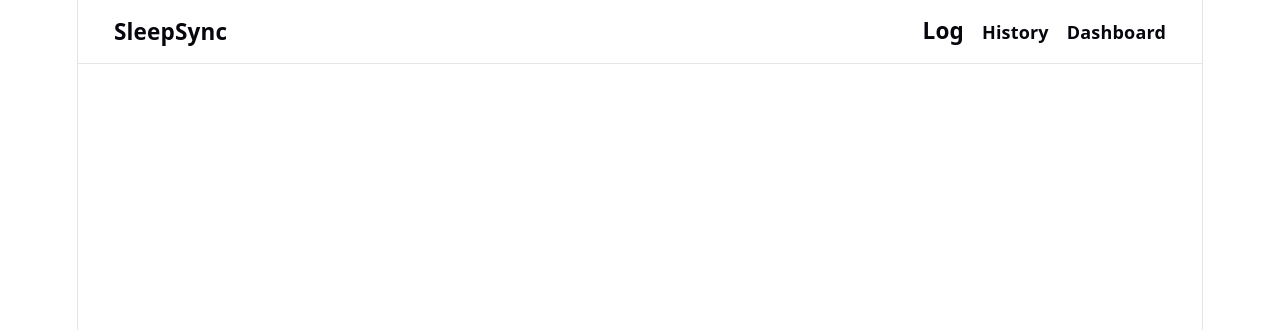
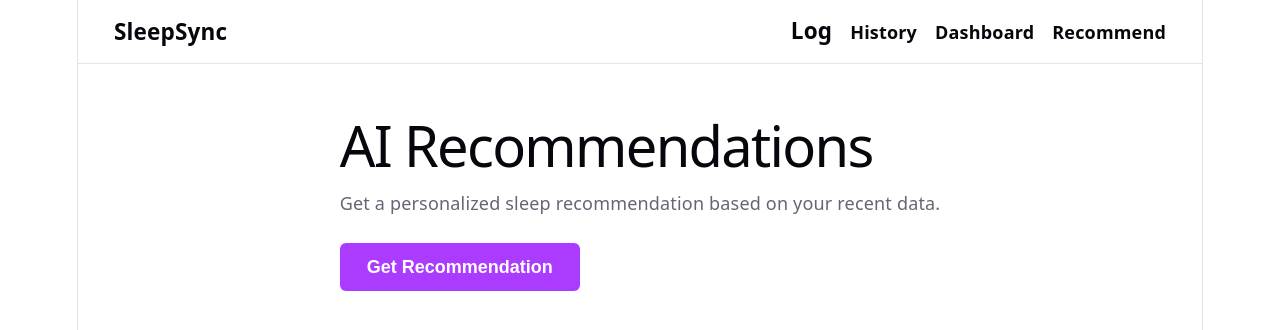
Before and after one commit to dennisjoseph2025/SayOne-Task, a React app in the folder frontend/: page /recommend in a window 1280 px wide. Shown: the top 330 px of the page. Built offline with nearby package versions, Linux system fonts and the light colour scheme; the HTML template or start-up script is replaced by a standard one.

Commit message:
feat: add sleep recommendations view

```diff
--- a/frontend/src/App.jsx
+++ b/frontend/src/App.jsx
@@ -2,6 +2,7 @@ import { BrowserRouter, Routes, Route, Link } from "react-router-dom";
 import SleepLogForm from "./pages/SleepLogForm";
 import SleepHistory from "./pages/SleepHistory";
 import Dashboard from "./pages/Dashboard";
+import Recommendations from "./pages/Recommendations";
 import "./App.css";
 
 function App() {
@@ -13,6 +14,7 @@ function App() {
           <Link to="/log">Log</Link>
           <Link to="/history">History</Link>
           <Link to="/dashboard">Dashboard</Link>
+          <Link to="/recommend">Recommend</Link>
         </div>
       </nav>
       <Routes>
@@ -20,6 +22,7 @@ function App() {
         <Route path="/log" element={<SleepLogForm />} />
         <Route path="/history" element={<SleepHistory />} />
         <Route path="/dashboard" element={<Dashboard />} />
+        <Route path="/recommend" element={<Recommendations />} />
       </Routes>
     </BrowserRouter>
   );
--- /dev/null
+++ b/frontend/src/pages/Recommendations.css
@@ -0,0 +1,39 @@
+.recommendations .subtitle {
+  color: var(--text);
+  margin-bottom: 1.5rem;
+}
+
+.recommendations button {
+  padding: 0.75rem 1.5rem;
+  background: var(--accent);
+  color: #fff;
+  border: none;
+  border-radius: 6px;
+  font-size: 1rem;
+  cursor: pointer;
+  font-weight: 600;
+}
+
+.recommendations button:disabled {
+  opacity: 0.6;
+  cursor: not-allowed;
+}
+
+.rec-card {
+  margin-top: 1.5rem;
+  padding: 1.25rem;
+  border: 1px solid var(--accent-border);
+  border-radius: 8px;
+  background: var(--accent-bg);
+}
+
+.rec-card h3 {
+  margin: 0 0 0.75rem;
+  color: var(--accent);
+  font-size: 1rem;
+}
+
+.rec-card p {
+  color: var(--text-h);
+  line-height: 1.6;
+}
--- /dev/null
+++ b/frontend/src/pages/Recommendations.jsx
@@ -0,0 +1,43 @@
+import { useState } from "react";
+import api from "../api";
+import "./Recommendations.css";
+
+export default function Recommendations() {
+  const [recommendation, setRecommendation] = useState(null);
+  const [loading, setLoading] = useState(false);
+  const [error, setError] = useState(null);
+
+  const fetchRecommendation = async () => {
+    setLoading(true);
+    setError(null);
+    setRecommendation(null);
+    try {
+      const res = await api.post("/sleep-entries/recommend/");
+      setRecommendation(res.data.recommendation);
+    } catch (err) {
+      const msg = err.response?.data?.detail;
+      setError(msg || "Failed to get recommendation. Try again.");
+    } finally {
+      setLoading(false);
+    }
+  };
+
+  return (
+    <div className="page recommendations">
+      <h1>AI Recommendations</h1>
+      <p className="subtitle">
+        Get a personalized sleep recommendation based on your recent data.
+      </p>
+      <button onClick={fetchRecommendation} disabled={loading}>
+        {loading ? "Analyzing..." : "Get Recommendation"}
+      </button>
+      {error && <div className="alert">{error}</div>}
+      {recommendation && (
+        <div className="rec-card">
+          <h3>Recommendation</h3>
+          <p>{recommendation}</p>
+        </div>
+      )}
+    </div>
+  );
+}
```
